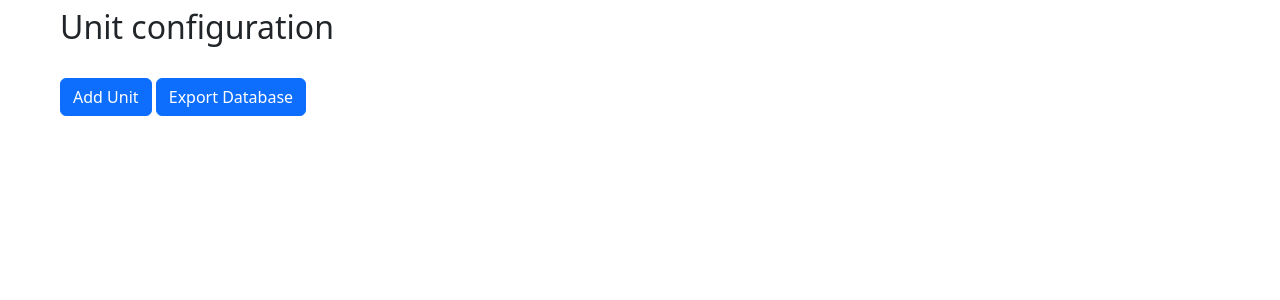
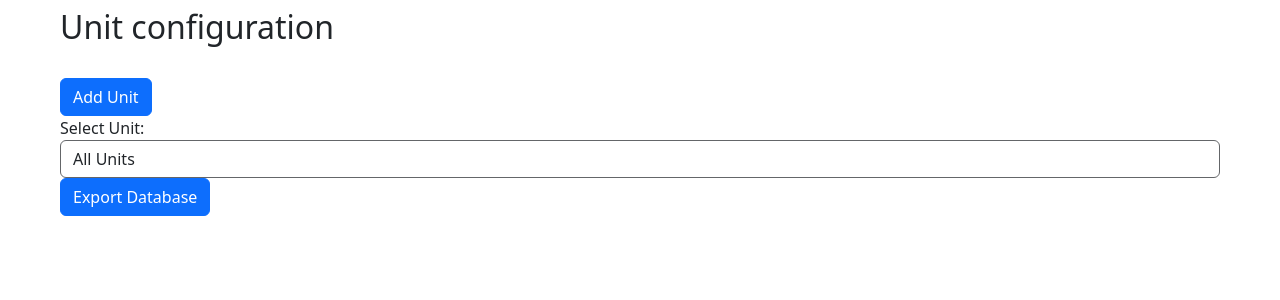
Before and after one commit to DeltaO3/UWAttend---3200_27, a Flask app: page /unitconfig in a window 1280 px wide. Shown: the part 58-358 px from the top of the page. Run offline with Flask 3, Linux system fonts and the light colour scheme; the visitor is signed in with stand-in values (Sample User, id 1); data that the repository does not hold is empty.

Commit message:
Option to filter database by unitCode

```diff
--- a/app/routes.py
+++ b/app/routes.py
@@ -12,6 +12,7 @@ from flask_login import current_user, login_user, logout_user, login_required
 import os
 from datetime import datetime, date
 import sqlalchemy as sa
+import pandas as pd
 
 # HOME -   /home/
 @app.route('/', methods=['GET'])
@@ -238,7 +239,16 @@ def unitconfig():
     if current_user.userType == 'facilitator':
         return flask.redirect('home')
 
-    return flask.render_template('unit.html')
+    # Get the units the user has access to
+    if current_user.userType == 'admin':
+        # Admins can see all units
+        units = db.session.query(Unit).all()
+    else:
+        # Non-admins should only see the units they have access to
+        accessible_unit_ids = GetAccessibleUnitIDs(current_user.userID)
+        units = db.session.query(Unit).filter(Unit.unitID.in_(accessible_unit_ids)).all()
+
+    return flask.render_template('unit.html', units=units)
 
 # add users
 @app.route('/admin', methods=['GET', 'POST'])
@@ -338,11 +348,13 @@ def addunit():
 
     return flask.render_template('addunit.html', form=form)
 
-@app.route('/export', methods=['GET'])
+@app.route('/export', methods=['GET', 'POST'])
 @login_required
 def export_data():
     print("Attempting to Export Database...")
     zip_filename = 'database.zip'
+
+    unit_code = flask.request.form.get('unitCode')
 
     # Get database.zip filepath
     project_root = os.path.dirname(os.path.dirname(os.path.abspath(__file__)))
@@ -353,6 +365,16 @@ def export_data():
 
     # Call the function to export all data to the 'database.zip'
     export_all_to_zip(zip_filename, current_user_id, current_user_type)
+
+    # If "All Units" is selected or no unitCode is provided, skip filtering
+    if unit_code and unit_code != 'all':
+        filtered_zip_filename = filter_exported_csv_by_unit(zip_filename, unit_code)
+
+        # Rename the filtered file to database.zip for consistent download name
+        filtered_zip_path = os.path.join(project_root, filtered_zip_filename)
+        if os.path.exists(filtered_zip_path):
+            os.rename(filtered_zip_path, zip_path)  # Rename to database.zip
+
 
     # Check if the file was created successfully
     if os.path.exists(zip_path):
--- a/app/templates/unit.html
+++ b/app/templates/unit.html
@@ -1,13 +1,26 @@
 {% extends "base.html" %}
 {% block content %}
-<div class="container-fluid ">
+<div class="container-fluid">
     <div class="mt-2 mx-md-5 mx-2">
         <h2>Unit configuration</h2>
         <br>
+
+        <!-- Add Unit Button -->
         <a href="{{ url_for('addunit') }}" class="btn btn-primary">Add Unit</a>
 
-        <a href="{{ url_for('export_data') }}" class="btn btn-primary">Export Database</a>
+        <!-- Export Database Section -->
+        <form method="POST" action="{{ url_for('export_data') }}">
+            <div class="form-group">
+                <label for="unitCode">Select Unit:</label>
+                <select name="unitCode" id="unitCode" class="form-control">
+                    <option value="all">All Units</option>
+                    {% for unit in units %}
+                    <option value="{{ unit.unitCode }}">{{ unit.unitName }} ({{ unit.unitCode }})</option>
+                    {% endfor %}
+                </select>
+            </div>
+            <button type="submit" class="btn btn-primary">Export Database</button>
+        </form>
     </div>
 </div>
-
 {% endblock %}
```
Also changed, not shown: app/utilities.py (+60 -0 lines).
